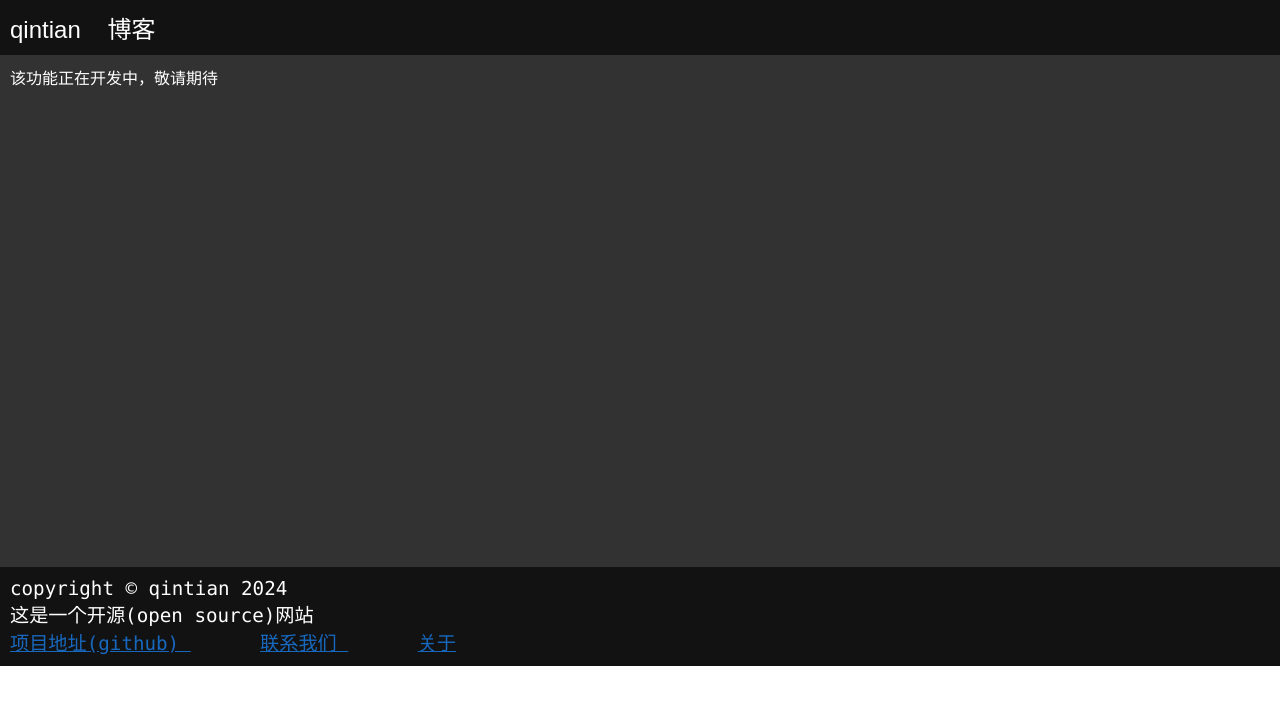
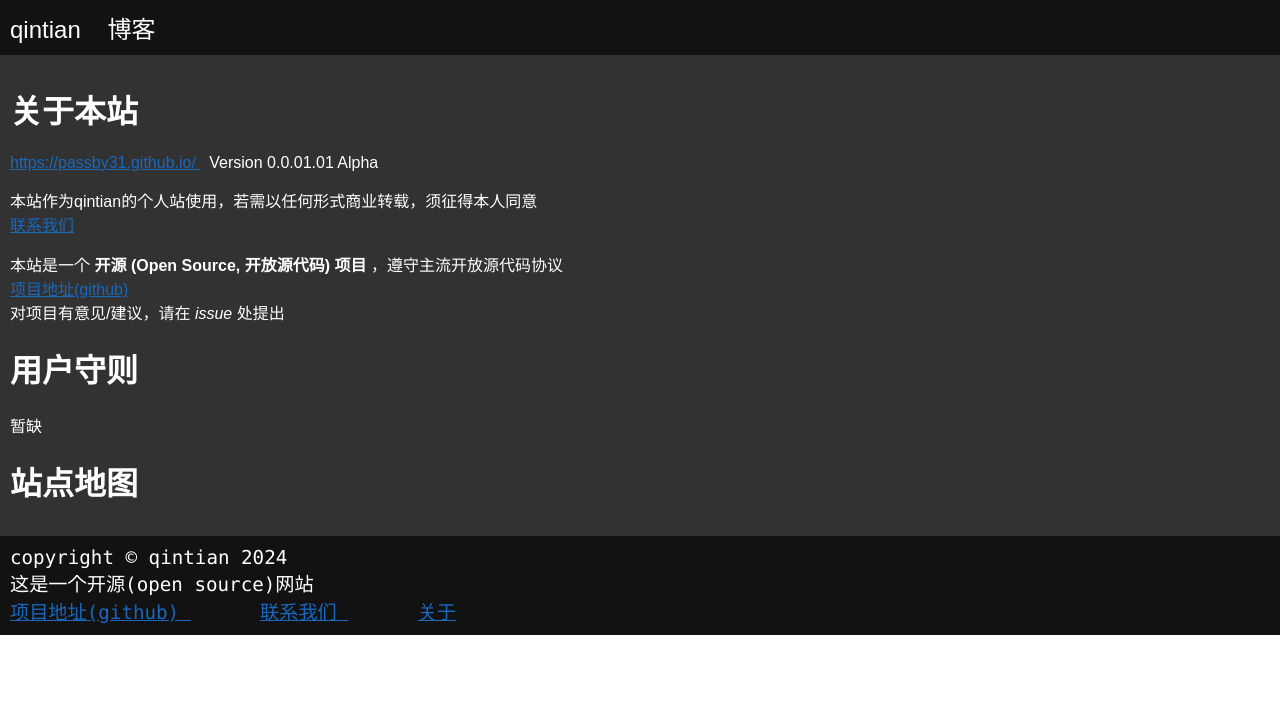
Before and after one commit to PassBY31/PassBY31.github.io, a plain HTML site: page about.html in a window 1280 px wide. Drawn offline with Linux system fonts and the light colour scheme.

Commit message:
Update about.html

```diff
--- a/about.html
+++ b/about.html
@@ -13,34 +13,38 @@
     <body>
         <main>
             <!--页面主区域-->
-            该功能正在开发中，敬请期待
-            <br/>
-            <br/>
-            <br/>
-            <br/>
-            <br/>
-            <br/>
-            <br/>
-            <br/>
-            <br/>
-            <br/>
-            <br/>
-            <br/>
-            <br/>
-            <br/>
-            <br/>
-            <br/>
-            <br/>
-            <br/>
-            <br/>
-            <br/>
-            <br/>
-            <br/>
-            <br/>
-            <br/>
-            <br/>
-            <br/>
-            <br/>
+            <h1>
+                关于本站
+            </h1>
+            <p>
+                <a href="https://passby31.github.io/"> https://passby31.github.io/ </a>
+                &nbsp;
+                Version 0.0.01.01 Alpha
+            </p>
+            <p>
+                本站作为qintian的个人站使用，若需以任何形式商业转载，须征得本人同意
+                <br/>
+                <a href="noticeboard/get-on.html"> 联系我们 </a>
+            </p>
+            <p>
+                本站是一个
+                <b> 开源 (Open Source, 开放源代码) 项目 </b>
+                ，遵守主流开放源代码协议
+                <br/>
+                <a href = "https://github.com/PassBY31/PassBY31.github.io"> 项目地址(github) </a>
+                <br/>
+                对项目有意见/建议，请在 <i> issue </i> 处提出
+            </p>
+
+            <h1>
+                用户守则
+            </h1>
+            <p>
+                暂缺
+            </p>
+            <h1>
+                站点地图
+            </h1>
         </main>
         <footer>
             copyright © qintian 2024 <br/>
```
